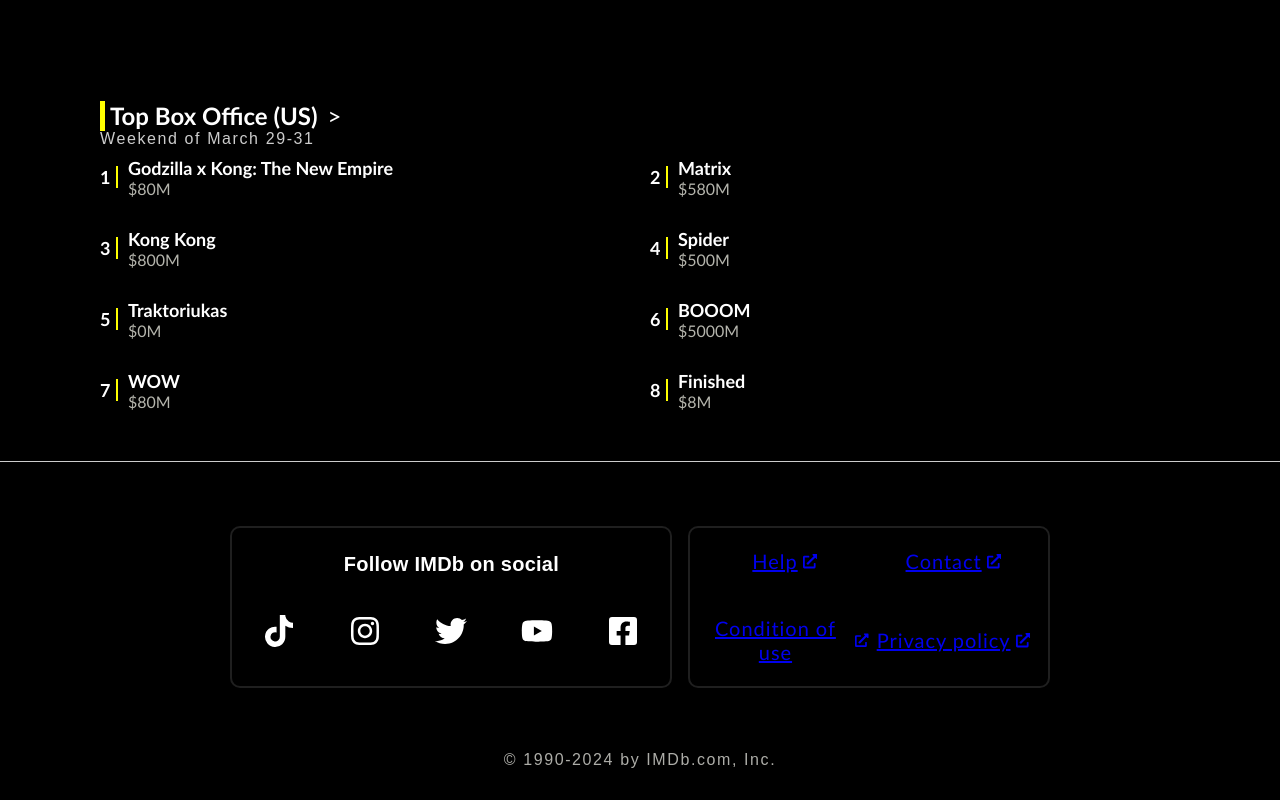
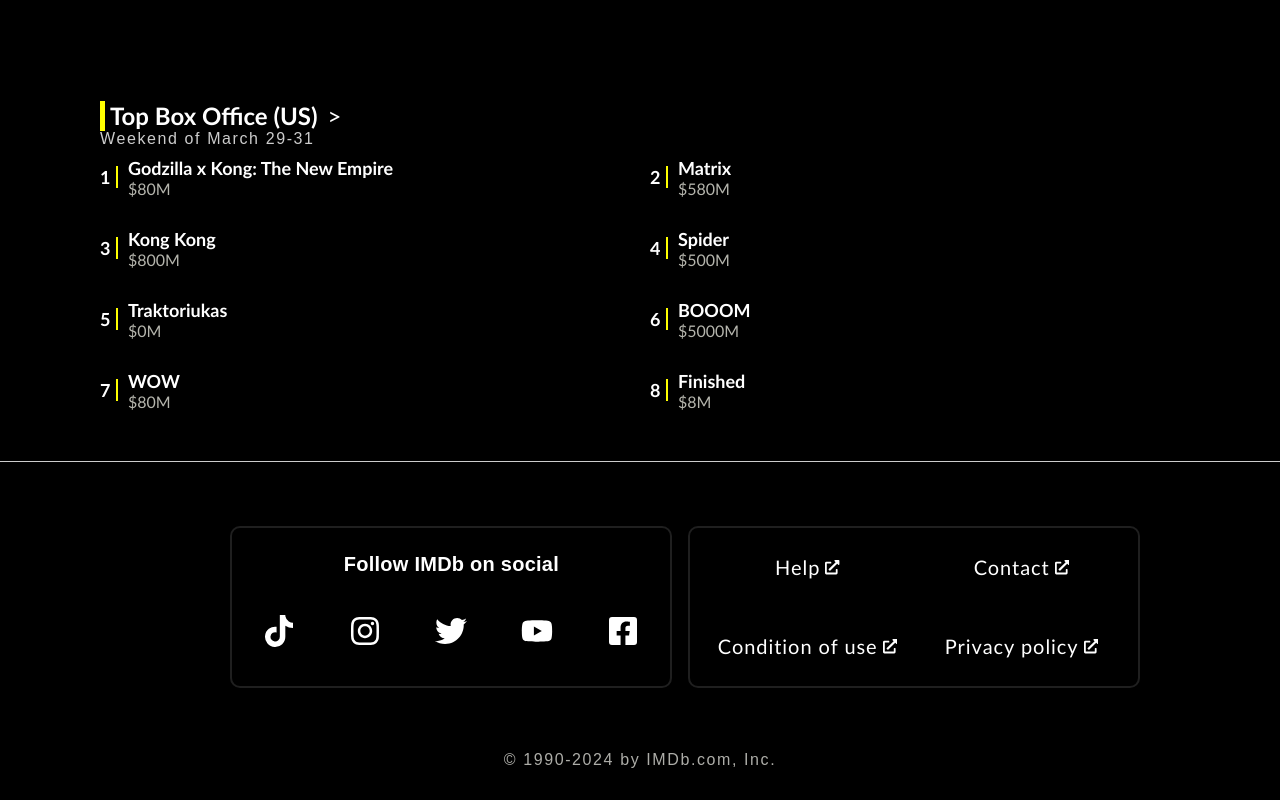
Before and after one commit to front-end-by-rimantas/48-grupe-team-imdb, a React (Vite) app in the folder client/: page / in a window 1280 px wide. Shown: the part 1295-2095 px from the top of the page. Built offline with nearby package versions, Linux system fonts and the light colour scheme.

Commit message:
feat: footer links update

```diff
--- a/client/src/components/footer/Footer.module.css
+++ b/client/src/components/footer/Footer.module.css
@@ -84,6 +84,7 @@
   justify-content: center;
   font-size: 1.25rem;
   letter-spacing: 0.06rem;
+  width: 28rem;
 }
 
 .presentation {
@@ -92,6 +93,8 @@
   align-items: center;
   width: calc(50% - 10px);
   cursor: pointer;
+  color: #fff;
+  text-decoration: none;
 }
 
 .presentation:hover {
```
